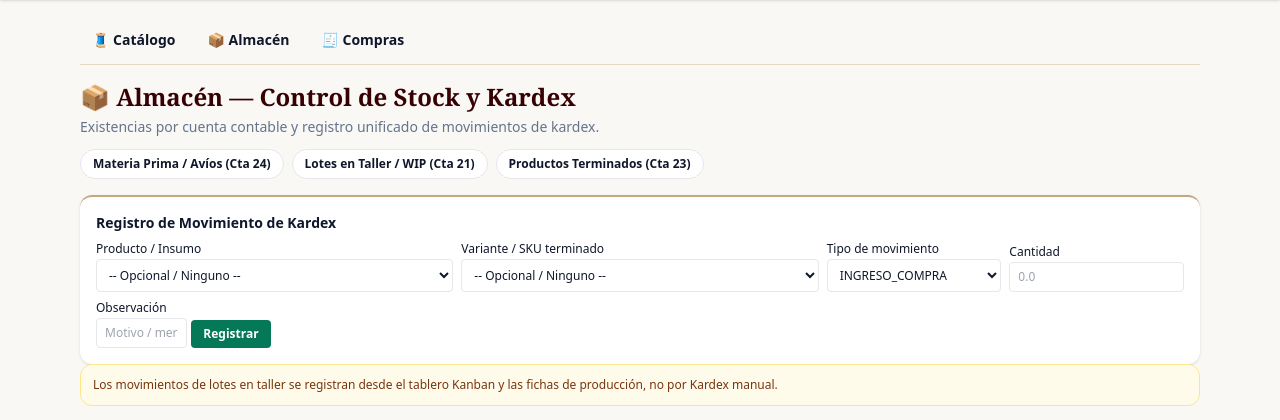
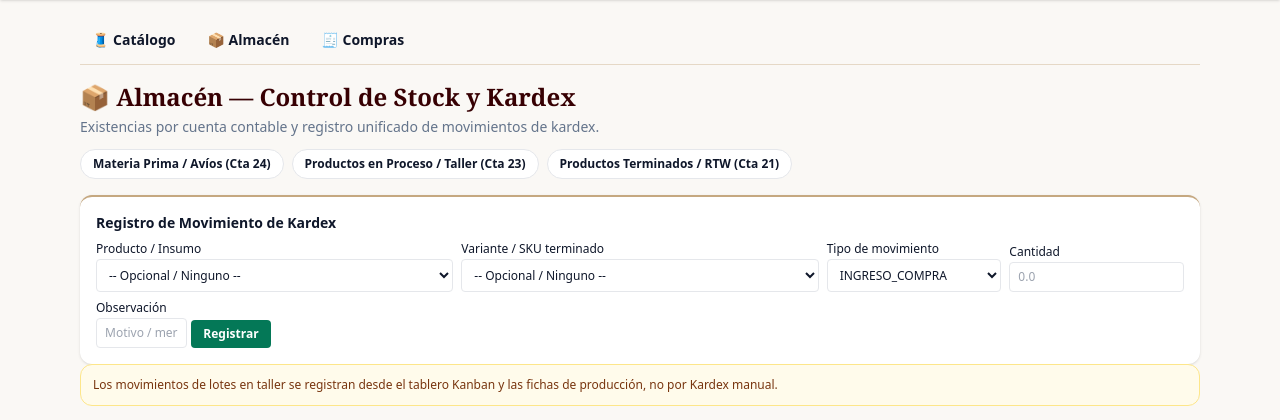
Before and after one commit to Herbe077/Suit-Elans-ERP, a Python web app: template app/templates/inventario/almacen_kardex.html in a window 1280 px wide. Shown: the part 52-472 px from the top of the page. Run offline with Jinja, Linux system fonts and the light colour scheme; the template is opened without the code that fills it, so the values that code supplies are empty; some libraries are stand-ins or nearby versions.

Commit message:
feat(kardex): validación OR producto/variante y pestañas PCGE
- kardex_mov resuelve por campo diligenciado (SKU solo -> PT sin exigir
  producto); selects deshabilitados y limpiados por pestaña
- Pestañas: WIP (Cta 23), Terminados/RTW (Cta 21); variante con stock
  visible al instante en POS

```diff
--- a/app/templates/inventario/almacen.html
+++ b/app/templates/inventario/almacen.html
@@ -17,8 +17,8 @@
 {# ——— Sub-pestañas por cuenta contable ——— #}
 <div class="flex gap-2 mb-4 text-xs" role="tablist" aria-label="Existencias por cuenta">
   <button role="tab" data-scope="mp" :aria-selected="sub === 'mp'" @click="sub = 'mp'" :class="sub === 'mp' ? 'bg-borgo text-white' : 'bg-white border'" class="px-3 py-1.5 rounded-full font-semibold">Materia Prima / Avíos (Cta 24)</button>
-  <button role="tab" data-scope="wip" :aria-selected="sub === 'wip'" @click="sub = 'wip'" :class="sub === 'wip' ? 'bg-borgo text-white' : 'bg-white border'" class="px-3 py-1.5 rounded-full font-semibold">Lotes en Taller / WIP (Cta 21)</button>
-  <button role="tab" data-scope="pt" :aria-selected="sub === 'pt'" @click="sub = 'pt'" :class="sub === 'pt' ? 'bg-borgo text-white' : 'bg-white border'" class="px-3 py-1.5 rounded-full font-semibold">Productos Terminados (Cta 23)</button>
+  <button role="tab" data-scope="wip" :aria-selected="sub === 'wip'" @click="sub = 'wip'" :class="sub === 'wip' ? 'bg-borgo text-white' : 'bg-white border'" class="px-3 py-1.5 rounded-full font-semibold">Productos en Proceso / Taller (Cta 23)</button>
+  <button role="tab" data-scope="pt" :aria-selected="sub === 'pt'" @click="sub = 'pt'" :class="sub === 'pt' ? 'bg-borgo text-white' : 'bg-white border'" class="px-3 py-1.5 rounded-full font-semibold">Productos Terminados / RTW (Cta 21)</button>
 </div>
 
 {# ——— A. Materia Prima / Avíos (Cta 24) ——— #}
@@ -49,9 +49,9 @@
   <p class="text-xs text-slate-400 mt-1" title="El stock reservado está comprometido en pedidos y no disponible para venta. Disponible = Físico − Reservado.">ⓘ Disponible = Físico − Reservado. El alta de maestros se realiza únicamente en <a href="/inventario/catalogo" class="underline" style="color:#370003">Catálogo</a>; Almacén solo registra entradas/salidas de Kardex.</p>
 </div>
 
-{# ——— B. Lotes en Taller / WIP (Cta 21) ——— #}
+{# ——— B. Productos en Proceso / Taller (Cta 23) ——— #}
 <div x-show="sub === 'wip'" class="bg-white rounded-xl shadow p-4 mb-4 border-t-2 border-[#C5A880]">
-  <h2 class="font-bold mb-1">Lotes en Taller / WIP <span class="font-normal text-slate-400 text-xs">(Cta 21 · prendas no entregadas)</span></h2>
+  <h2 class="font-bold mb-1">Productos en Proceso / Taller <span class="font-normal text-slate-400 text-xs">(Cta 23 · prendas no entregadas)</span></h2>
   <p class="text-xs text-slate-500 mb-2">Prendas en confección y órdenes de producción abiertas. Solo lectura: se mueven desde el tablero Kanban.</p>
   <div class="overflow-x-auto">
     <table class="w-full text-xs">
@@ -79,9 +79,9 @@
   {% endif %}
 </div>
 
-{# ——— C. Productos Terminados (Cta 23) ——— #}
+{# ——— C. Productos Terminados / RTW (Cta 21) ——— #}
 <div x-show="sub === 'pt'" class="bg-white rounded-xl shadow p-4 mb-4 border-t-2 border-[#C5A880]">
-  <h2 class="font-bold mb-1">Productos Terminados <span class="font-normal text-slate-400 text-xs">(Cta 23 · por SKU/talla)</span></h2>
+  <h2 class="font-bold mb-1">Productos Terminados / RTW <span class="font-normal text-slate-400 text-xs">(Cta 21 · por SKU/talla)</span></h2>
   <p class="text-xs text-slate-500 mb-2">Stock listo para la venta. Los ajustes exigen motivo y quedan auditados en Kardex.</p>
   <div class="overflow-x-auto">
     <table class="w-full text-xs">
@@ -97,7 +97,7 @@
         <td>{{ prods.get(v.product_id).nombre if prods.get(v.product_id) else '—' }}</td>
         <td class="text-center">{{ v.talla }}</td>
         <td class="text-center font-bold {% if v.stock <= v.stock_minimo %}text-red-600{% endif %}">{{ v.stock }}</td>
-        <td class="text-right" title="Costo unitario del activo (PCGE Cta 23)">{{ "%.2f"|format(v.costo_unitario or 0) }}</td>
+        <td class="text-right" title="Costo unitario del activo (PCGE Cta 21)">{{ "%.2f"|format(v.costo_unitario or 0) }}</td>
         <td class="text-center">{% if v.stock <= v.stock_minimo %}<span class="px-1.5 py-0.5 rounded bg-red-100 text-red-700 font-semibold">⚠️ bajo</span>{% else %}<span class="px-1.5 py-0.5 rounded bg-emerald-100 text-emerald-800 font-semibold">✔ ok</span>{% endif %}</td>
       </tr>
       {% else %}<tr><td colspan="6" class="text-center text-slate-400 py-2">Sin productos terminados.</td></tr>{% endfor %}
@@ -109,18 +109,18 @@
 
 {# ——— Registro de movimiento de Kardex (sigue la pestaña activa) ——— #}
 <div x-show="sub !== 'wip'" class="bg-white rounded-xl shadow p-4 border-t-2 border-[#C5A880]">
-  <h2 class="font-bold mb-1 text-sm">Registro de Movimiento de Kardex <span class="font-normal text-slate-400" x-text="sub === 'pt' ? '(Cta 23 · productos terminados)' : '(Cta 24 · materia prima / avíos)'"></span></h2>
+  <h2 class="font-bold mb-1 text-sm">Registro de Movimiento de Kardex <span class="font-normal text-slate-400" x-text="sub === 'pt' ? '(Cta 21 · productos terminados)' : '(Cta 24 · materia prima / avíos)'"></span></h2>
   <p class="text-xs text-slate-500 mb-2" x-text="sub === 'pt' ? 'INGRESO_PRODUCCION suma · SALIDA_VENTA, AJUSTE_MERMA y MUESTRA restan.' : 'INGRESO_COMPRA suma · SALIDA_TALLER y AJUSTE_INVENTARIO restan.'"></p>
   <form method="post" action="/inventario/almacen/kardex" class="grid grid-cols-2 md:grid-cols-6 gap-2 text-xs items-end">
     <input type="hidden" name="alcance" :value="sub === 'pt' ? 'pt' : 'mp'">
     <label class="block md:col-span-2" id="kx-field-producto" x-show="sub !== 'pt'">Producto / Insumo
-      <select name="producto_id" class="border rounded px-2 py-1.5 w-full mt-0.5 bg-white">
+      <select name="producto_id" id="kx-producto" :disabled="sub === 'pt'" class="border rounded px-2 py-1.5 w-full mt-0.5 bg-white">
         <option value="">-- Opcional / Ninguno --</option>
         {% for i in insumos %}<option value="{{ i.id }}">{{ i.sku }} — {{ i.nombre }} (disp. {{ "%.1f"|format(i.stock_disponible) }})</option>{% endfor %}
       </select>
     </label>
     <label class="block md:col-span-2" id="kx-field-variante" x-show="sub === 'pt'">Variante / SKU terminado
-      <select name="variant_id" class="border rounded px-2 py-1.5 w-full mt-0.5 bg-white">
+      <select name="variant_id" id="kx-variante" :disabled="sub !== 'pt'" class="border rounded px-2 py-1.5 w-full mt-0.5 bg-white">
         <option value="">-- Opcional / Ninguno --</option>
         {% for v in pts %}<option value="{{ v.id }}">{{ v.sku }} — {{ prods.get(v.product_id).nombre if prods.get(v.product_id) else '' }} ({{ v.talla }}) · {{ v.stock }} u.</option>{% endfor %}
       </select>
@@ -186,6 +186,11 @@
       b.addEventListener('click', function () {
         var t = b.getAttribute('data-scope');
         window.kxSetTipos(t === 'wip' ? 'mp' : t);
+        // Limpia el campo del otro ámbito para evitar envíos ambiguos.
+        var selP = document.getElementById('kx-producto');
+        var selV = document.getElementById('kx-variante');
+        if (t === 'pt') { if (selP) selP.value = ''; }
+        else { if (selV) selV.value = ''; }
       });
     });
     var kxTipo = document.getElementById('kx-tipo');
```
Also changed, not shown: app/routers/inventario.py (+16 -8 lines), tests/test_kardex_pedido.py (+55 -2 lines).
